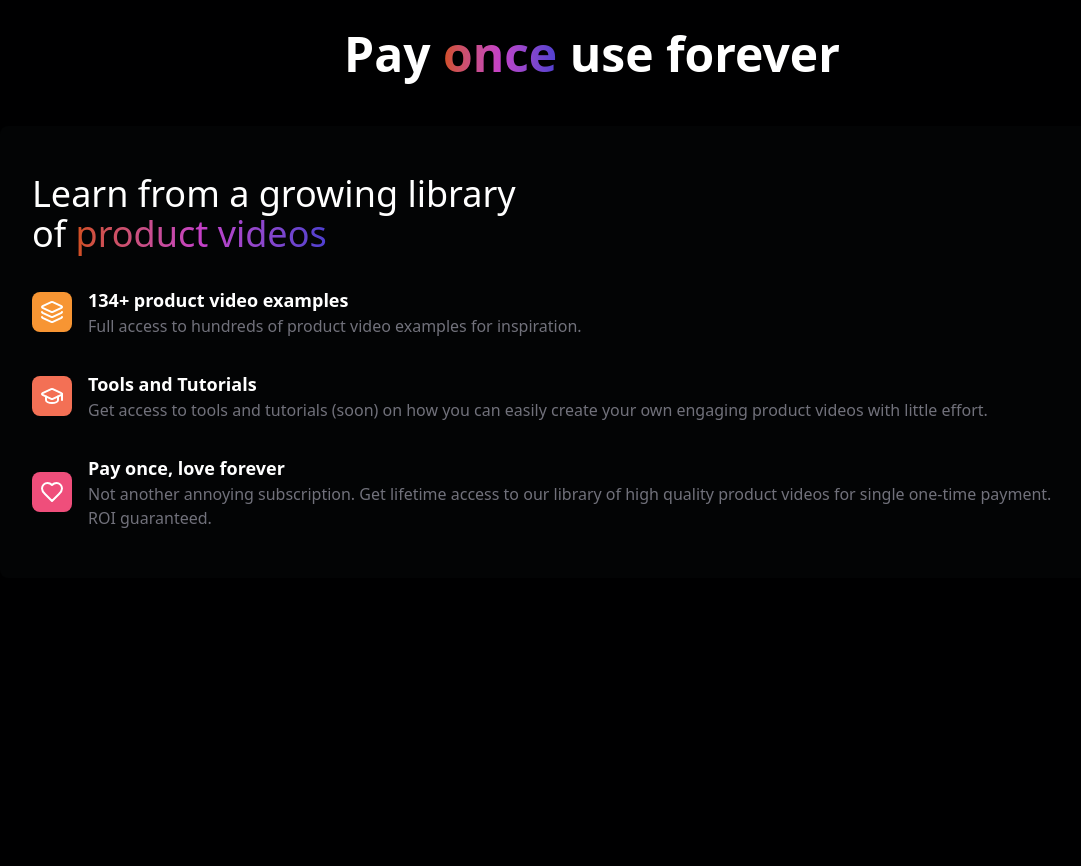
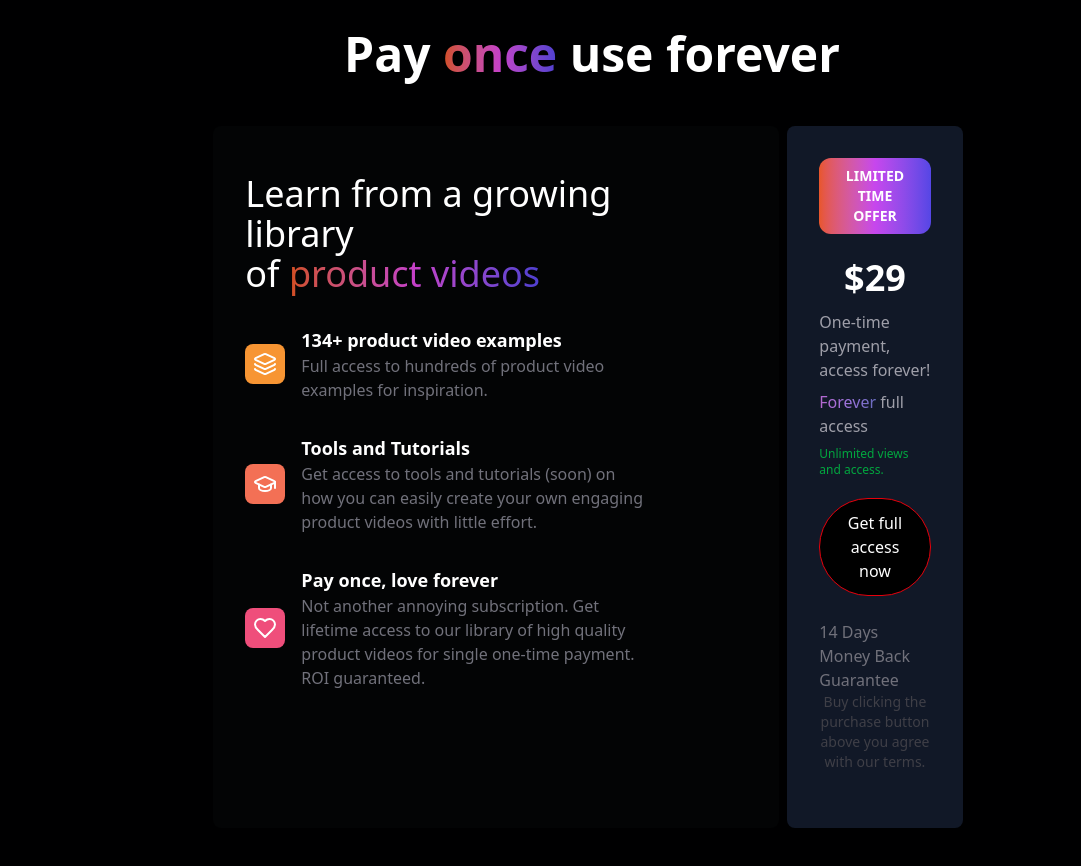
Before and after one commit to SanchitJain28/coolass, a Next.js app: page / in a window 1280 px wide. Shown: the part 5580-6446 px from the top of the page, without its empty margins (48-1129 px from the left). Before the commit the page ends 6222 px from the top, so only its background shows below. Built offline with nearby package versions, Linux system fonts and the light colour scheme.

Commit message:
new updates

```diff
--- a/src/app/components/HomePage.tsx
+++ b/src/app/components/HomePage.tsx
@@ -1,5 +1,12 @@
 "use client";
-import { Award, CornerDownRight, GraduationCap, Heart, Layers, Lightbulb } from "lucide-react";
+import {
+  Award,
+  CornerDownRight,
+  GraduationCap,
+  Heart,
+  Layers,
+  Lightbulb,
+} from "lucide-react";
 import React from "react";
 import Video1 from "./Video1";
 
@@ -254,7 +261,7 @@ export default function HomePage() {
       </div>
       <div
         id="part7"
-        className="flex flex-col justify-center items-center py-8 px-12"
+        className="flex flex-col justify-center items-center py-8 px-12  mx-auto w-2/3"
       >
         <p className="text-white lg:text-5xl text-3xl font-bold my-4 ">
           Pay{" "}
@@ -263,17 +270,18 @@ export default function HomePage() {
           </span>{" "}
           use forever
         </p>
-        <div className="flex py-8">
-          <div className="flex flex-col justify center bg-[#030405]  pr-32 pl-8 py-8 rounded-lg ">
+        <div className="flex py-8 ">
+          <div className="flex flex-col justify center bg-[#030405]   pr-32 pl-8 py-8  rounded-lg ">
             <p className="text-white lg:text-4xl text-3xl  my-4 ">
-              Learn from a growing library<br/> of{" "}
+              Learn from a growing library
+              <br /> of{" "}
               <span className="bg-gradient-to-r from-[#D24E1C] via-[#C540C8] to-[#4E3FD0] bg-clip-text text-transparent">
                 product videos
               </span>
             </p>
             <div className="flex items-center my-4">
               <div className="bg-[#F79533] p-2 rounded-lg mr-4">
-              <Layers color="#FFFFFF" />
+                <Layers color="#FFFFFF" />
               </div>
               <div className="flex flex-col">
                 <p className="text-white font-bold text-lg">
@@ -287,34 +295,66 @@ export default function HomePage() {
             </div>
             <div className="flex items-center my-4">
               <div className="bg-[#F37055] p-2 rounded-lg mr-4">
-              <GraduationCap color="#FFFFFF" />
+                <GraduationCap color="#FFFFFF" />
               </div>
               <div className="flex flex-col">
                 <p className="text-white font-bold text-lg">
-                Tools and Tutorials
+                  Tools and Tutorials
                 </p>
                 <p className="text-zinc-500 ">
-                Get access to tools and tutorials (soon) on how you can easily create your own engaging product videos with little effort.
+                  Get access to tools and tutorials (soon) on how you can easily
+                  create your own engaging product videos with little effort.
                 </p>
               </div>
             </div>
             <div className="flex items-center my-4">
               <div className="bg-[#EF4E7B] p-2 rounded-lg mr-4">
-              <Heart color="#ffffff" />
+                <Heart color="#ffffff" />
               </div>
               <div className="flex flex-col">
                 <p className="text-white font-bold text-lg">
-                Pay once, love forever
-
+                  Pay once, love forever
                 </p>
                 <p className="text-zinc-500 ">
-                Not another annoying subscription. Get lifetime access to our library of high quality product videos for single one-time payment. ROI guaranteed.
+                  Not another annoying subscription. Get lifetime access to our
+                  library of high quality product videos for single one-time
+                  payment. ROI guaranteed.
                 </p>
               </div>
             </div>
           </div>
-          <div className="flex flex-col" id="">
-
+          <div
+            className="flex flex-col bg-[#111827] basis-1/2 p-8 items-center mx-2 rounded-lg"
+            id=""
+          >
+            <button className="bg-gradient-to-r from-[#E85629] via-[#C746ED] to-[#5546E5] text-sm text-white px-4 rounded-xl py-2 font-bold">
+              LIMITED TIME OFFER
+            </button>
+            <div className="flex flex-col py-4 justify-center items-center">
+              <p className="text-white text-4xl font-bold my-2">$29</p>
+              <p className="text-zinc-400 my-1">
+                One-time payment, access forever!
+              </p>
+              <p className="text-zinc-400 my-1">
+                <span className="bg-gradient-to-r from-[#B667CF] via-[#9D73DB] to-[#686CC0] text-transparent bg-clip-text">
+                  Forever
+                </span>{" "}
+                full access
+              </p>
+              <p className="text-green-600 text-xs my-1">
+                {" "}
+                Unlimited views and access.
+              </p>
+            </div>
+            <button className="px-6 py-3 text-white bg-black rounded-full border-[1px] border-red-600">
+              Get full access now
+            </button>
+            <div className="flex flex-col items-center justify-center py-6">
+              <p className="text-zinc-500 ">14 Days Money Back Guarantee</p>
+              <p className="text-zinc-700 text-center text-sm">
+                Buy clicking the purchase button above you agree with our terms.
+              </p>
+            </div>
           </div>
         </div>
       </div>
```
